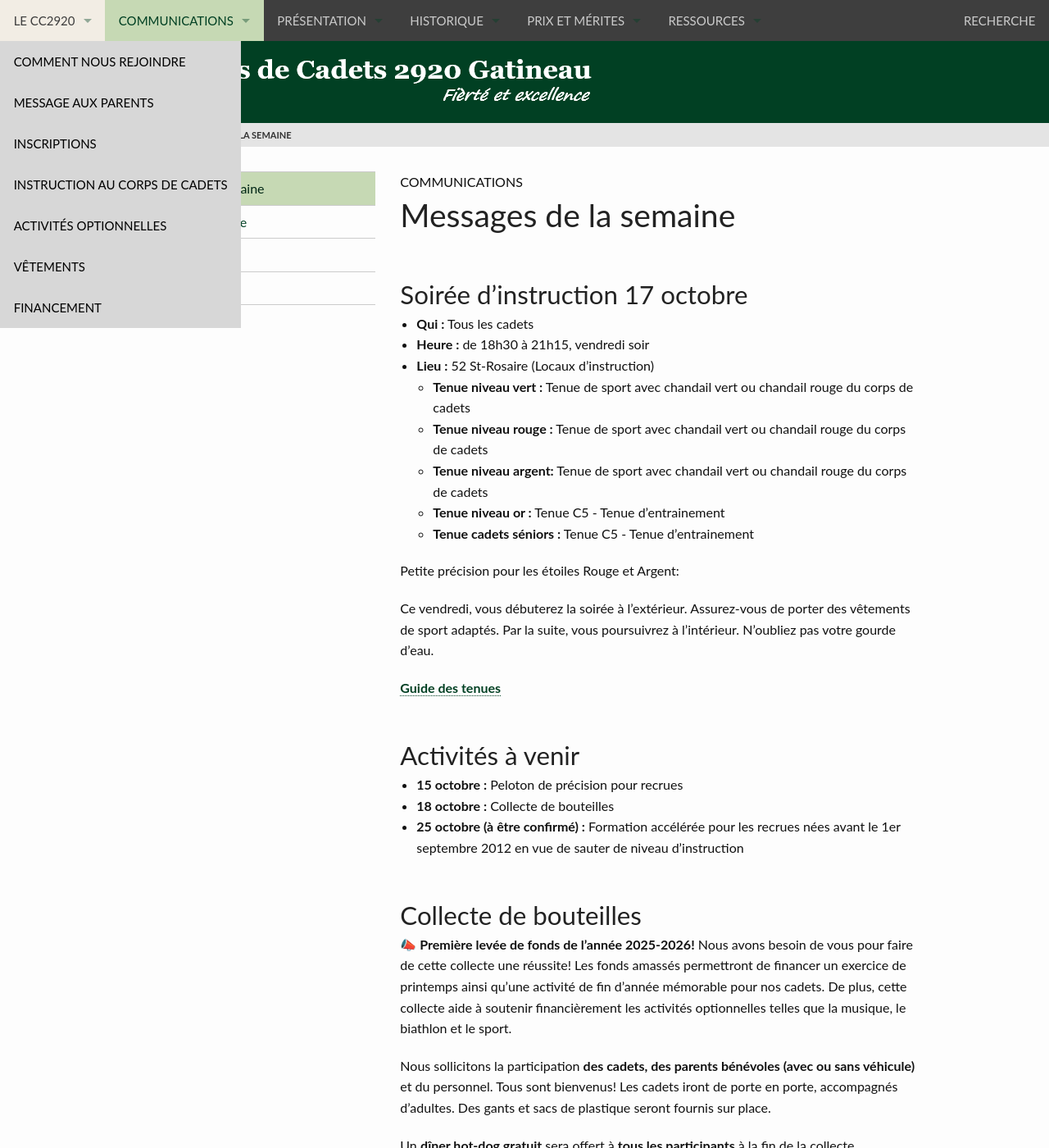
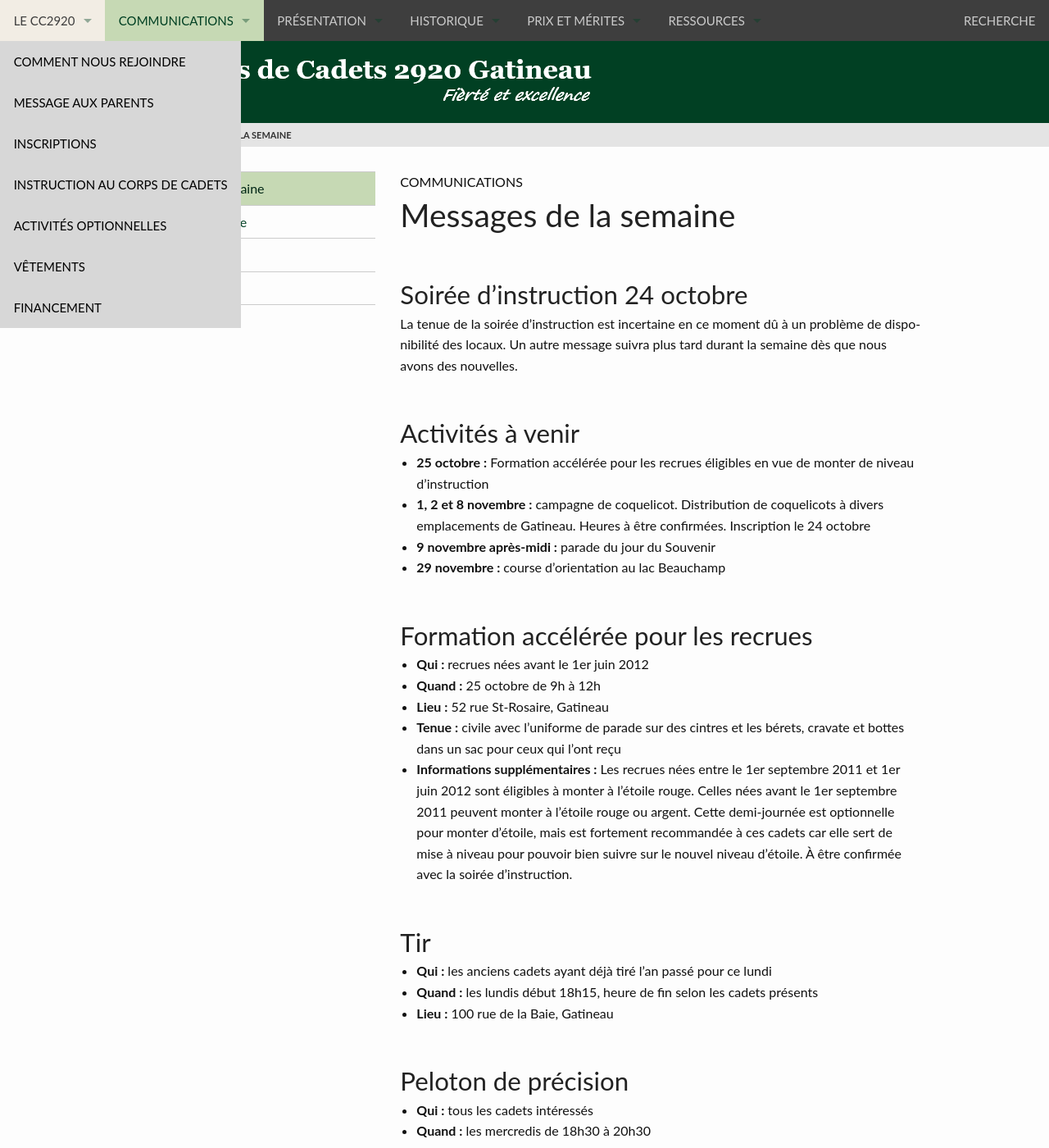
Before and after one commit to CC2920/web, a Jekyll site: the page built from _communications/messages.md, in a window 1280 px wide and 1400 px high. Shown: the whole window at 82% size. Built offline with Jekyll 4.4.1, drawn with Linux system fonts in a browser that asks for light colours; some of the changed text lies outside the part shown.

Commit message:
Messages de la semaine - 24 octobre
Added new instruction evening details and upcoming events.

```diff
--- a/_communications/messages.md
+++ b/_communications/messages.md
@@ -3,62 +3,37 @@ title:  "Messages de la semaine"
 layout: "messages"
 ---
 
-## Soirée d’instruction 17 octobre
-- **Qui :** Tous les cadets
-- **Heure :** de 18h30 à 21h15, vendredi soir
-- **Lieu :** 52 St-Rosaire (Locaux d’instruction)
-  - **Tenue niveau vert :** Tenue de sport avec chandail vert ou chandail rouge du corps de cadets
-  - **Tenue niveau rouge :** Tenue de sport avec chandail vert ou chandail rouge du corps de cadets
-  - **Tenue niveau argent:** Tenue de sport avec chandail vert ou chandail rouge du corps de cadets
-  - **Tenue niveau or :** Tenue C5 - Tenue d'entrainement
-  - **Tenue cadets séniors :** Tenue C5 - Tenue d'entrainement
+## Soirée d’instruction 24 octobre
+La tenue de la soirée d’instruction est incertaine en ce moment dû à un problème de disponibilité des locaux. Un autre message suivra plus tard durant la semaine dès que nous avons des nouvelles.
 
-Petite précision pour les étoiles Rouge et Argent:
-
-Ce vendredi, vous débuterez la soirée à l’extérieur. Assurez-vous de porter des vêtements de sport adaptés. Par la suite, vous poursuivrez à l’intérieur. N’oubliez pas votre gourde d’eau.
-
-[Guide des tenues](https://cc2920.ca/docs/ressources/guide_uniforme.v3.pdf)
 
 ## Activités à venir
-- **15 octobre :** Peloton de précision pour recrues
-- **18 octobre :** Collecte de bouteilles
-- **25 octobre (à être confirmé) :** Formation accélérée pour les recrues nées avant le 1er septembre 2012 en vue de sauter de niveau d'instruction
+- **25 octobre :** Formation accélérée pour les recrues éligibles en vue de monter de niveau d'instruction
+- **1, 2 et 8 novembre :** campagne de coquelicot. Distribution de coquelicots à divers emplacements de Gatineau. Heures à être confirmées. Inscription le 24 octobre
+- **9 novembre après-midi :** parade du jour du Souvenir
+- **29 novembre :** course d’orientation au lac Beauchamp
 
 
-## Collecte de bouteilles
-**📣 Première levée de fonds de l’année 2025-2026!**
-Nous avons besoin de vous pour faire de cette collecte une réussite! Les fonds amassés permettront de financer un exercice de printemps ainsi qu’une activité de fin d’année mémorable pour nos cadets. De plus, cette collecte aide à soutenir financièrement les activités optionnelles telles que la musique, le biathlon et le sport.
-
-Nous sollicitons la participation **des cadets, des parents bénévoles (avec ou sans véhicule)** et du personnel. Tous sont bienvenus! Les cadets iront de porte en porte, accompagnés d’adultes. Des gants et sacs de plastique seront fournis sur place.
-
-Un **dîner hot-dog gratuit** sera offert à **tous les participants** à la fin de la collecte.
-
-- **Qui :** tous les cadets
-- **Quand :**
-  - 🗓 Samedi 18 octobre 2025
-  - 🕘 Rassemblement à 9h00
-  - 🕤 Début de la collecte à 9h30
-  - 🌭 Dîner hot-dog à 13h00
-- **Lieu :** 52 St-Rosaire - Point de rencontre, point de départ et de retour. Ce sera également notre centre de tri.
-- **Tenue :** C5 - Uniforme de campagne avec chandail de laine vert sous la veste. Adaptez votre tenue à la météo (tuque, gants, manteau au besoin).
-- **Informations supplémentaires :**  N'oubliez pas votre bouteille d’eau et une collation.
-- **Responsables :** Pour toute question, contactez le comité à : cciv2920@gmail.com
-- **Inscription obligatoire :** <br />
-👉 Veuillez remplir le formulaire d’ici le 15 octobre 2025 afin de nous aider à planifier les équipes et le BBQ : [Formulaire de participation](https://forms.gle/Yhjfa3S54gJg8n8s8)
-
-🙏 Merci à l’avance pour votre précieuse collaboration! Votre contribution est importante pour nos cadets.
+## Formation accélérée pour les recrues
+- **Qui :** recrues nées avant le 1er juin 2012
+- **Quand :** 25 octobre de 9h à 12h
+- **Lieu :** 52 rue St-Rosaire, Gatineau
+- **Tenue :** civile avec l’uniforme de parade sur des cintres et les bérets, cravate et bottes dans un sac pour ceux qui l’ont reçu
+- **Informations supplémentaires :** Les recrues nées entre le 1er septembre 2011 et 1er juin 2012 sont éligibles à monter à l’étoile rouge. Celles nées avant le 1er septembre 2011 peuvent monter à l’étoile rouge ou argent. Cette demi-journée est optionnelle pour monter d’étoile, mais est fortement recommandée à ces cadets car elle sert de mise à niveau pour pouvoir bien suivre sur le nouvel niveau d’étoile. À être confirmée avec la soirée d’instruction.
 
 
 ## Tir
-- Pas de tir le 13 octobre
+- **Qui :** les anciens cadets ayant déjà tiré l’an passé pour ce lundi
+- **Quand :** les lundis début 18h15, heure de fin selon les cadets présents
+- **Lieu :** 100 rue de la Baie, Gatineau
 
 
 ## Peloton de précision
 - **Qui :** tous les cadets intéressés
 - **Quand :** les mercredis de 18h30 à 20h30
 - **Lieu :** 100 rue de la Baie, Gatineau
-- **Informations supplémentaires :** Tenue civile avec les bottes de parade si vous l’avez. Apportez une bouteille d’eau et des collations si vous le désirez. Les anciens ayant le grade nécessaire pourront se pratiquer en vue de la sélection pour la garde de drapeaux aussi.
-- **À venir :** Le 15 octobre, il y aura une session dédiée au peloton de précision pour les recrues intéressées à découvrir cette activité et approfondir leur exercice militaire.
+- **Informations supplémentaires :** Tenue civile avec les bottes de parade si vous l’avez. Apportez une bouteille d’eau et des collations si vous le désirez.
+- **À venir :** Pour le 22 octobre, il y aura la sélection pour la garde de drapeaux.
 
 
 ## Musique
```
